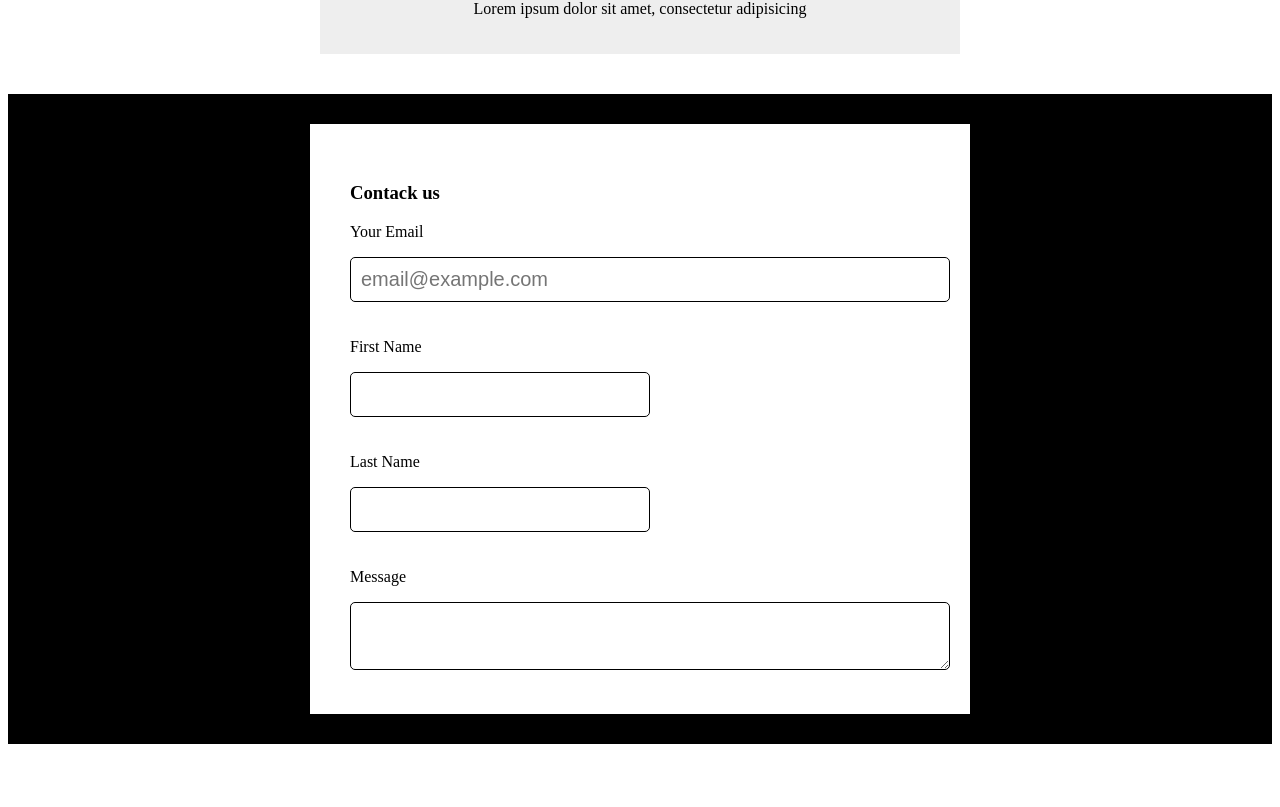
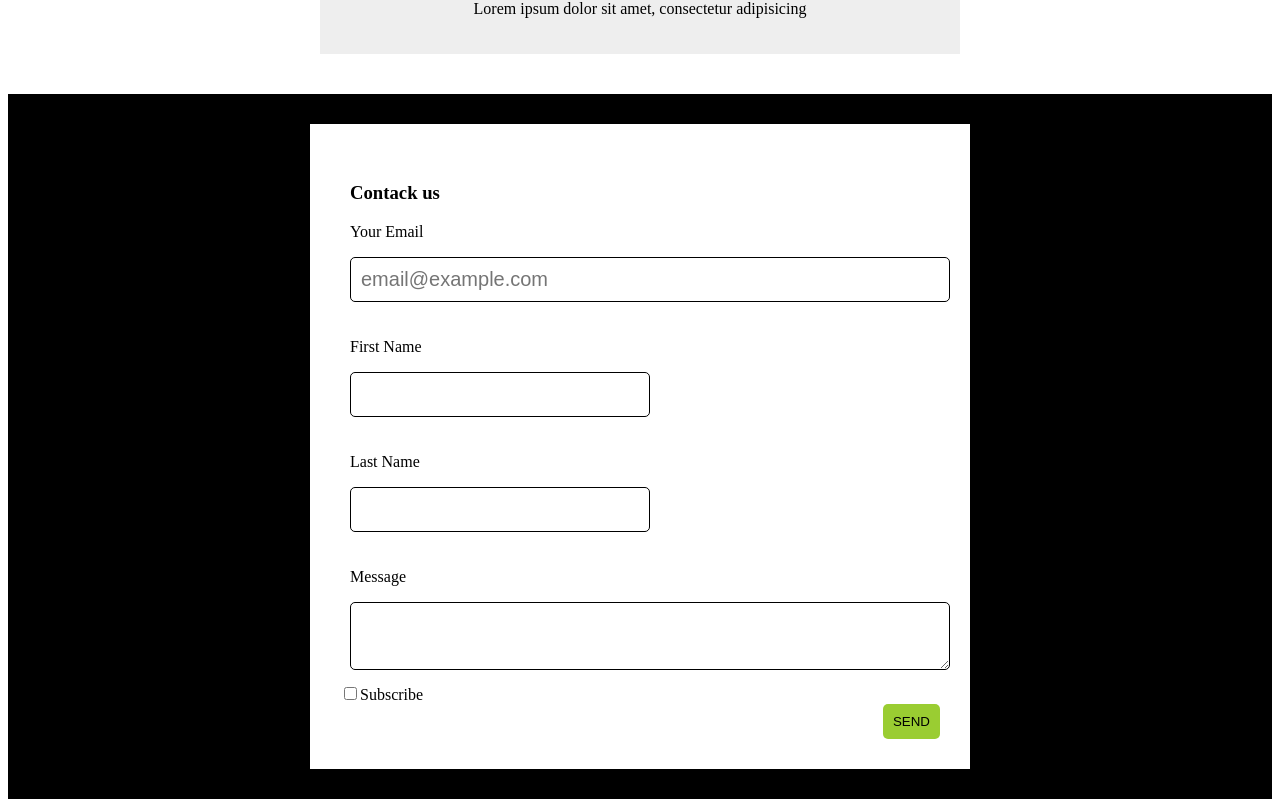
Before and after one commit to inhohwangg/NuxtSideProject, a Nuxt app: page /layout2 in a window 1280 px wide. Shown: the part 551-1358 px from the top of the page. Before the commit the page ends 1303 px from the top, so only its background shows below. Built offline with nearby package versions, Linux system fonts and the light colour scheme.

Commit message:
html test

```diff
--- /dev/null
+++ b/pages/cart.vue
@@ -0,0 +1,21 @@
+<template>
+  <div>
+    <table>
+      <tr>
+        <th>1</th>
+        <td>2</td>
+        <td>3</td>
+      </tr>
+    </table>
+  </div>
+</template>
+
+<script>
+export default {};
+</script>
+
+<style>
+td, th {
+  border: 1px solid black;
+}
+</style>
--- a/pages/layout2.vue
+++ b/pages/layout2.vue
@@ -49,6 +49,13 @@
             <p>Message</p>
             <textarea class="form-input"></textarea>
           </div>
+
+          <div>
+            <input id="sub" type="checkbox">
+            <label for="sub">Subscribe</label>
+            <button class="yello-button">SEND</button>
+          </div>
+
         </form>
       </div>
     </div>
@@ -148,4 +155,12 @@ textarea {
   width: 100%;
   padding: 10px;
 }
+.yello-button {
+  padding: 10px;
+  display: block;
+  margin-left: auto;
+  background: yellowgreen;
+  border: none;
+  border-radius: 5px;
+}
 </style>
```
